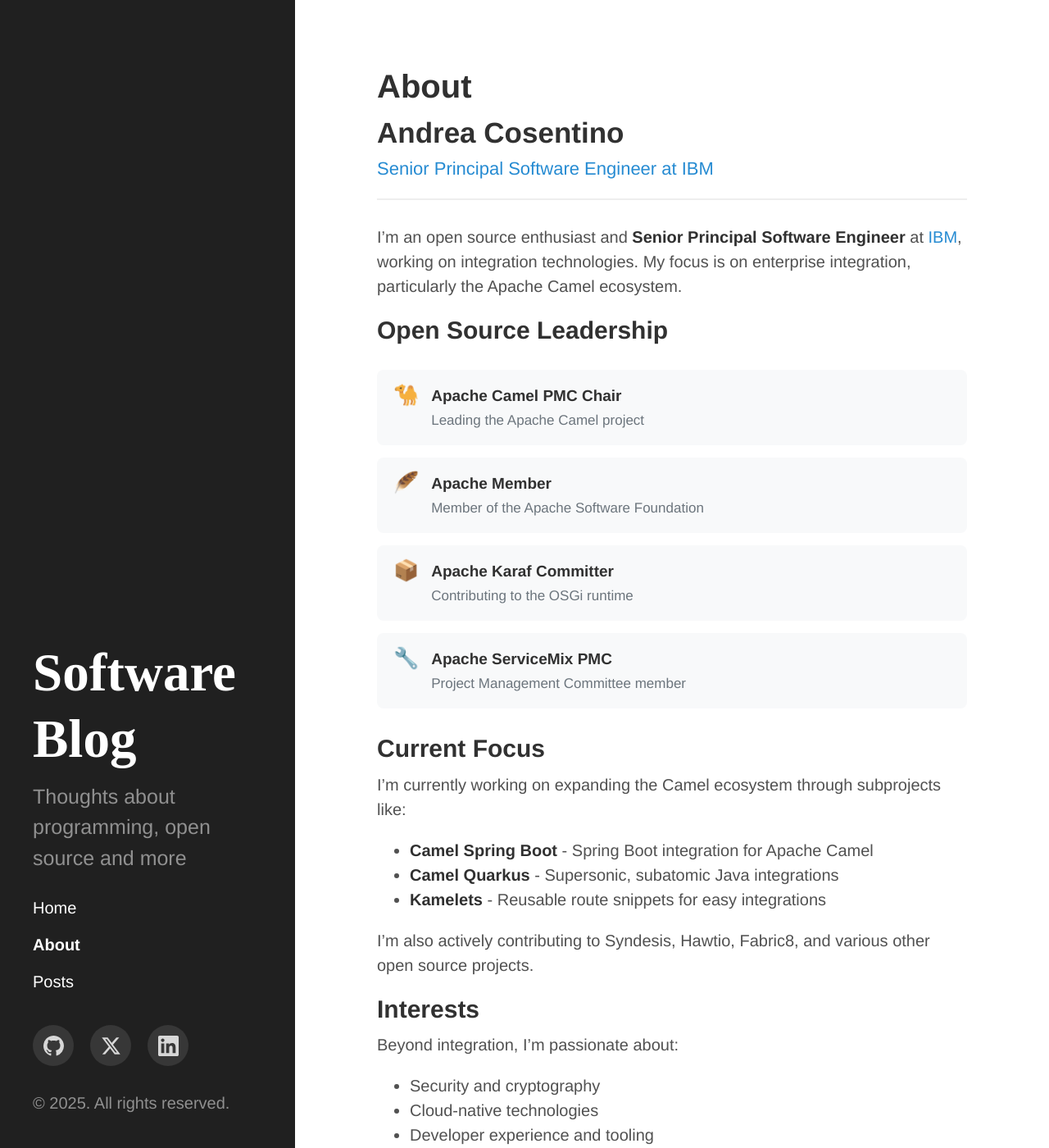
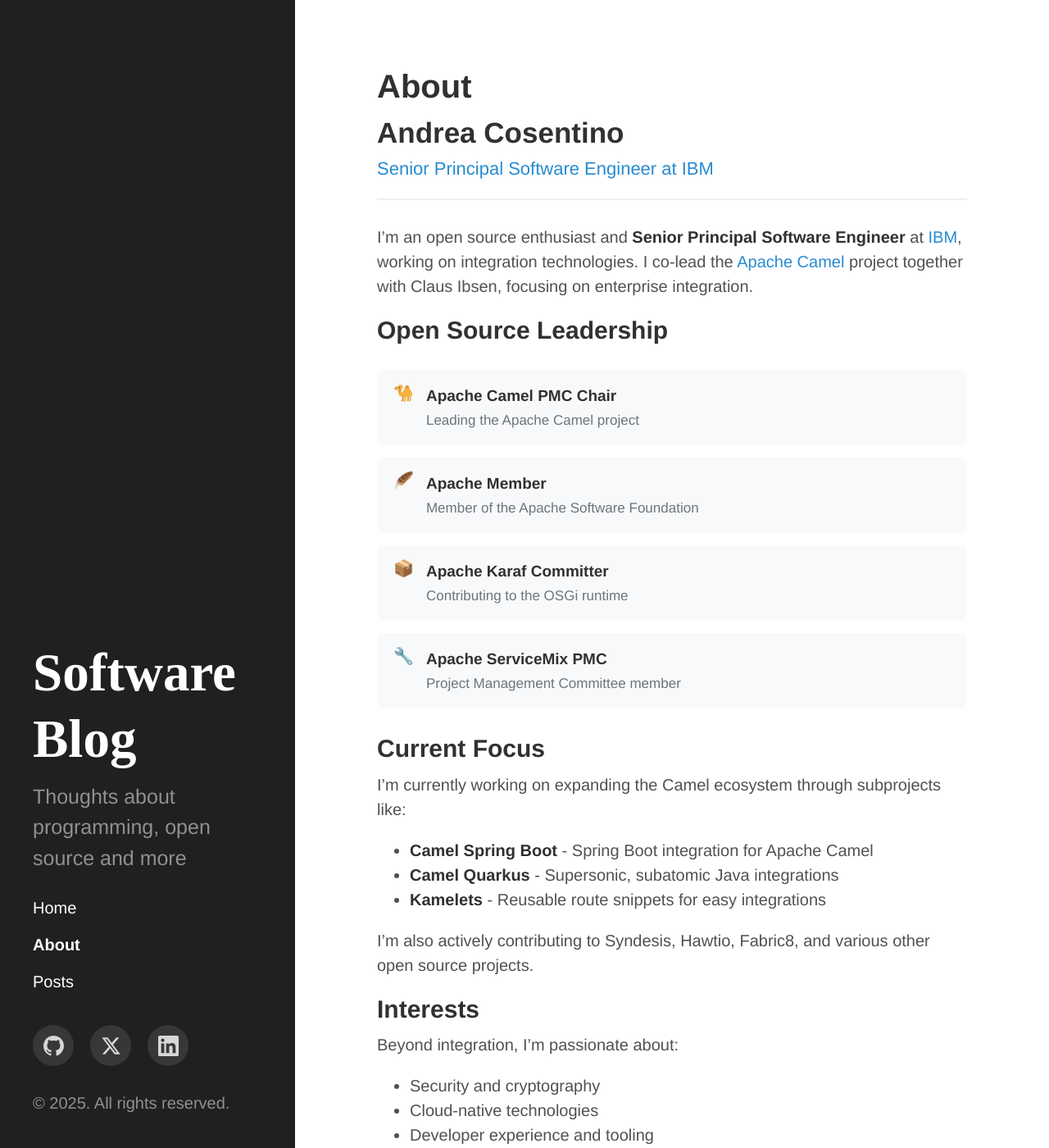
Before and after one commit to oscerd/oscerd.github.io, a Jekyll site: the page built from about.md, in a window 1280 px wide and 1400 px high. Shown: the whole window at 82% size. Built offline with Jekyll 4.4.1, drawn with Linux system fonts in a browser that asks for light colours.

Commit message:
Improved About page
Signed-off-by: Andrea Cosentino <ancosen@gmail.com>

```diff
--- a/about.md
+++ b/about.md
@@ -8,7 +8,7 @@
   <p class="about-title">Senior Principal Software Engineer at IBM</p>
 </div>
 
-I'm an open source enthusiast and **Senior Principal Software Engineer** at [IBM](https://www.ibm.com), working on integration technologies. My focus is on enterprise integration, particularly the Apache Camel ecosystem.
+I'm an open source enthusiast and **Senior Principal Software Engineer** at [IBM](https://www.ibm.com), working on integration technologies. I co-lead the [Apache Camel](https://camel.apache.org) project together with Claus Ibsen, focusing on enterprise integration.
 
 ## Open Source Leadership
 
--- a/public/css/hyde.css
+++ b/public/css/hyde.css
@@ -525,7 +525,7 @@
 }
 
 .role-icon {
-  font-size: 1.25rem;
+  font-size: 1rem;
   line-height: 1;
   flex-shrink: 0;
 }
@@ -575,8 +575,8 @@
 }
 
 .about-social-icon {
-  width: 1.1rem;
-  height: 1.1rem;
+  width: 0.9rem;
+  height: 0.9rem;
   fill: currentColor;
 }
 
```
